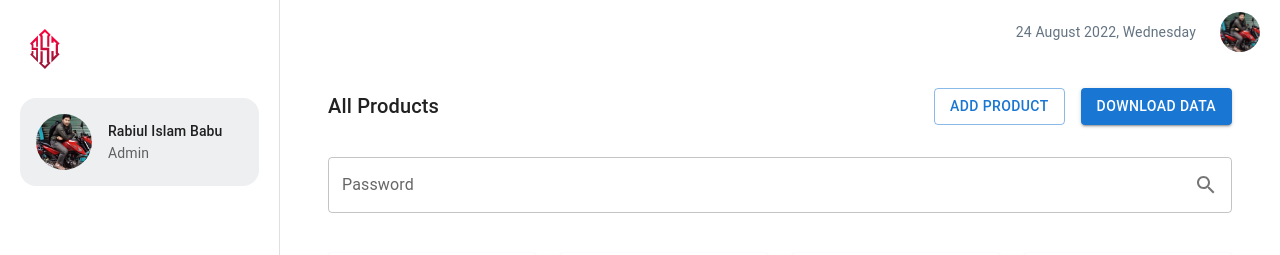
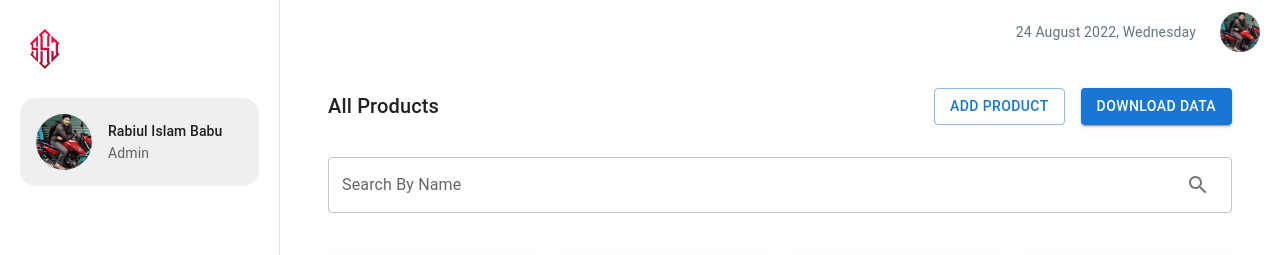
Before and after one commit to jisan538/-test--react-material, a React (Create React App) app: page /product in a window 1280 px wide. Shown: the top 255 px of the page. Built offline with nearby package versions, Linux system fonts and the light colour scheme; grey boxes are pictures that could not be loaded.

Commit message:
search redesigned

```diff
--- a/src/Pages/Components/ProductCard.js
+++ b/src/Pages/Components/ProductCard.js
@@ -1,23 +1,10 @@
 import React from "react";
 import { Card, CardContent, CardMedia, Grid, Typography } from "@mui/material";
 import { Box } from "@mui/system";
-export default function ProductCard({ product, searchByName }) {
-    //eslint-disable-next-line
+export default function ProductCard({ product }) {
   return (
     <Grid container spacing={3}>
-            {product
-                .filter((data) => {
-                    if (searchByName === "") {
-                        return data;
-                    } else if (
-                        data.title
-                            .toLowerCase()
-                            .includes(searchByName.toLowerCase())
-                    ) {
-                        return data;
-                    }
-                })
-                .map((data) => (
+      {product.map((data) => (
           <Grid item xs={12} sm={6} md={3} key={data.id}>
             <Card>
               <Box sx={{ position: "relative" }}>
@@ -81,10 +68,7 @@ export default function ProductCard({ product, searchByName }) {
               />
               <CardContent>
                 <Box sx={{ height: "80px" }}>
-                                    <Typography
-                                        variant="body"
-                                        sx={{ fontWeight: "bold" }}
-                                    >
+                  <Typography variant="body" sx={{ fontWeight: "bold" }}>
                     {data.title}
                   </Typography>
                 </Box>
--- a/src/Pages/Product.js
+++ b/src/Pages/Product.js
@@ -2,6 +2,7 @@ import {
   Box,
   Button,
   FormControl,
+  IconButton,
   InputAdornment,
   InputLabel,
   OutlinedInput,
@@ -21,6 +22,7 @@ export default function Product() {
   const drawerWidth = 280;
   // eslint-disable-next-line
   const [product, setProduct] = useState(productData);
+  // eslint-disable-next-line
   const [searchByName, setSearchByName] = useState("");
   const handleOnChange = (event) => {
     setSearchByName(event.target.value);
@@ -60,11 +62,7 @@ export default function Product() {
           >
             <Typography variant="h6">All Products</Typography>
             <Box>
-                            <Button
-                                variant="outlined"
-                                sx={{ mr: 2 }}
-                                onClick={handleOpen}
-                            >
+              <Button variant="outlined" sx={{ mr: 2 }} onClick={handleOpen}>
                 Add Product
               </Button>
               <Button variant="contained">
@@ -77,9 +75,7 @@ export default function Product() {
                     color: "#fff",
                   }}
                 >
-                                    {loading
-                                        ? "Loading csv..."
-                                        : "Download Data"}
+                  {loading ? "Loading csv..." : "Download Data"}
                 </CSVLink>
               </Button>
             </Box>
@@ -87,30 +83,29 @@ export default function Product() {
           <Box sx={{ mb: 5 }}>
             <FormControl fullWidth variant="outlined">
               <InputLabel htmlFor="outlined-adornment-password">
-                                Password
+                Search By Name
               </InputLabel>
               <OutlinedInput
                 id="outlined-adornment-password"
                 onChange={handleOnChange}
                 endAdornment={
                   <InputAdornment position="end">
+                    <IconButton>
                       <SearchOutlinedIcon />
+                    </IconButton>
                   </InputAdornment>
                 }
                 aria-describedby="outlined-weight-helper-text"
                 inputProps={{
                   "aria-label": "weight",
                 }}
-                                label="Password"
+                label="Search By Name"
               />
             </FormControl>
           </Box>
-                    <ProductCard
-                        product={product}
-                        searchByName={searchByName}
-                    />
+          <ProductCard product={product} />
         </Container>
-                <AddProduct open={open} handleClose={handleClose}/>
+        <AddProduct open={open} handleClose={handleClose} />
       </Box>
     </Box>
   );
```
Lines whose indentation alone changed are shown as unchanged.
